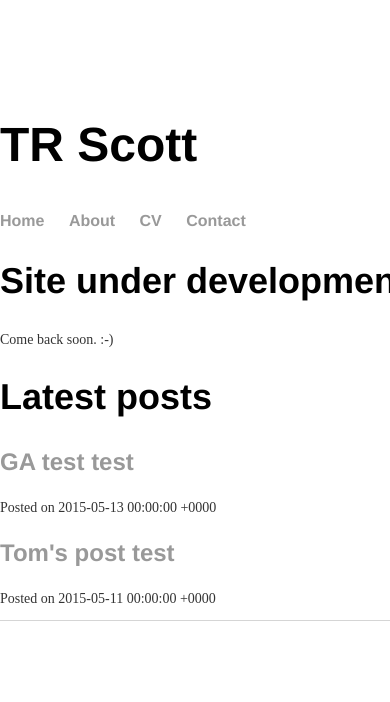
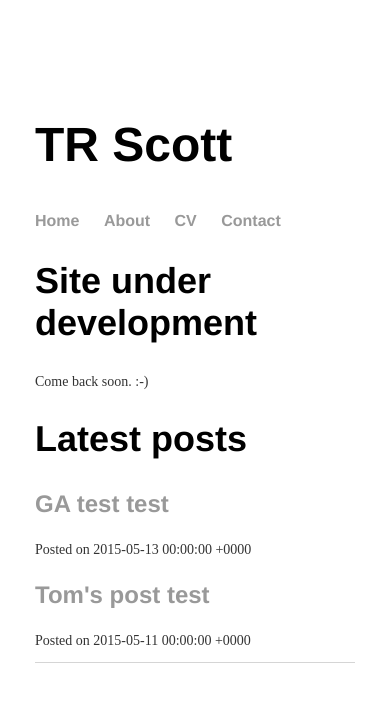
Before and after one commit to tscott-dot/scottie1989.github.io, a Jekyll site: the page built from index.html, in a window 390 px wide. Shown: the top 702 px of the page. Built offline with Jekyll 4.4.1, drawn with Linux system fonts in a browser that asks for light colours.

Commit message:
Update mobile.css

```diff
--- a/css/mobile.css
+++ b/css/mobile.css
@@ -1,6 +1,6 @@
 body {
     margin: 30% auto;
-    width: 480px;
+    width: 320px;
 }
 nav ul, footer ul {
     font-family:'Helvetica', 'Arial', 'Sans-Serif';
```
